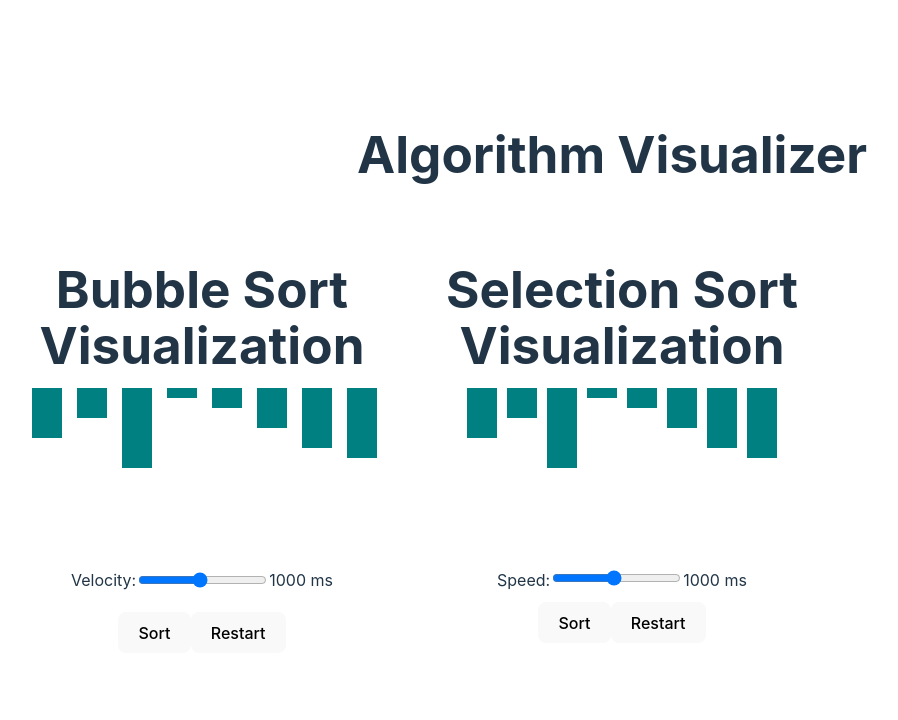
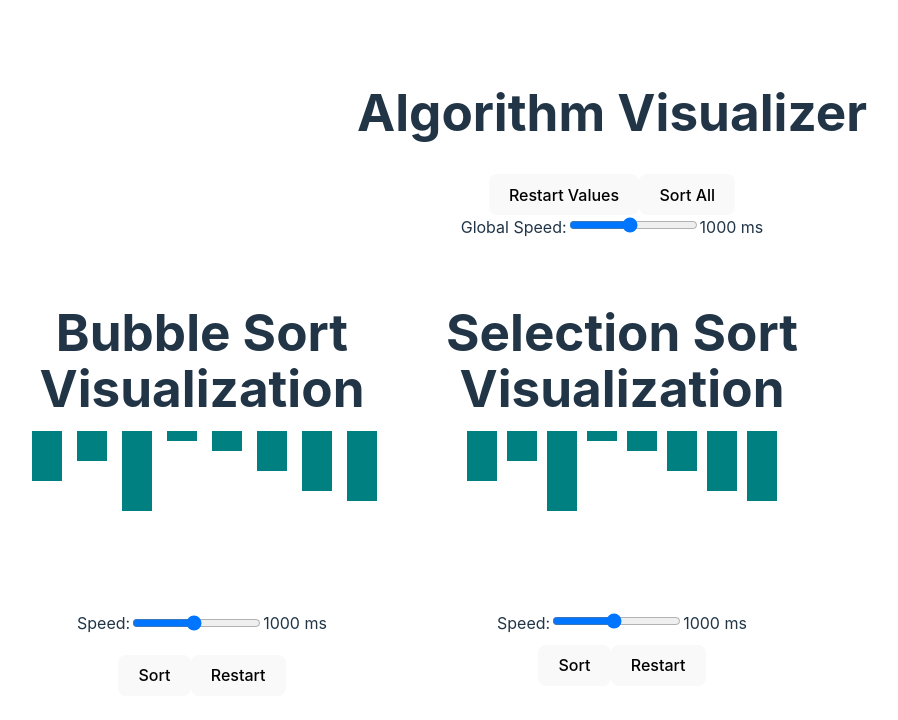
Before and after one commit to HectorMendezFernandez/Algorith-Visualizer-AlgoVis, a React (Vite) app in the folder algorithm-visualizer/: page / in a window 1280 px wide. Shown: the top 720 px of the page, without its empty margins (28-926 px from the left). Built offline with nearby package versions, Linux system fonts and the light colour scheme.

Commit message:
Add GlobalArray and GlobalSpeed

```diff
--- a/algorithm-visualizer/src/App.jsx
+++ b/algorithm-visualizer/src/App.jsx
@@ -2,12 +2,45 @@
 // import BubbleSort from './algorithms/BubbleSort'
 import BubbleSortVisualizer from './algorithms/BubbleSortVisualizer'
 import SelectionSortVisualizer from './algorithms/SelectionSortVisualizer'
+import { useState } from 'react'
 
 function App() {
+  const [globalArray, setGlobalArray] = useState([5, 3, 8, 1, 2, 4, 6, 7]);
+  const [globalSpeed, setGlobalSpeed] = useState(1000); //Initial speed in milliseconds
+
+  // Function to generate a new array
+  const generateArray = () => {
+    const newArray = Array.from({ length: 8 }, () => Math.floor(Math.random() * 10) + 1);
+    setGlobalArray(newArray);
+  };
+
+  // Function to sort all the algorithms simultaneously
+  const handleGlobalSort = () => {
+    // this will click all the sort buttons simultaneously
+    document.querySelectorAll(".sort-btn").forEach((button) => button.click());
+  }
+
 
   return (
     <div style={{ padding: "20px", textAlign: "center" }}>
       <h1>Algorithm Visualizer</h1>
+      {/* Controles globales */}
+      <div style={{ marginBottom: "20px" }}>
+        <button onClick={generateArray}>Restart Values</button>
+        <button onClick={handleGlobalSort}>Sort All</button>
+        <div>
+          <label htmlFor="globalSpeed">Global Speed:</label>
+          <input
+            type="range"
+            min="100"
+            max="2000"
+            value={globalSpeed}
+            onChange={(e) => setGlobalSpeed(Number(e.target.value))}
+          />
+          <span>{globalSpeed} ms</span>
+        </div>
+      </div>
+
       <div style={{
         display: "grid",
         gridTemplateColumns: "1fr 1fr 1fr", // Tres columnas
@@ -17,12 +50,12 @@ function App() {
       }}>
         {/* Bubble Sort Visualizer */}
         <div style={{ gridColumn: "1 / 2", gridRow: "1", borderRadius: "8px", padding: "5px" }}>
-          <BubbleSortVisualizer />
+          <BubbleSortVisualizer globalArray = {globalArray} globalSpeed={globalSpeed}/>
         </div>
 
         {/* Selection Sort Visualizer */}
         <div style={{ gridColumn: "2 / 3", gridRow: "1", borderRadius: "8px", padding: "5px" }}>
-          <SelectionSortVisualizer />
+          <SelectionSortVisualizer globalArray = {globalArray} globalSpeed={globalSpeed}/>
         </div>
       </div>
     </div>
--- a/algorithm-visualizer/src/algorithms/BubbleSortVisualizer.jsx
+++ b/algorithm-visualizer/src/algorithms/BubbleSortVisualizer.jsx
@@ -1,21 +1,29 @@
-import {useState} from "react";
+import {useState, useEffect} from "react";
 import { useSpring, animated } from "react-spring";
 
-const BubbleSortVisualizer = () => {
-    const [array, setArray] = useState([5, 3, 8, 1, 2, 4, 6, 7]);
-    const [speed, setSpeed] = useState(1000); // Velocidad inicial en milisegundos
+// eslint-disable-next-line react/prop-types
+const BubbleSortVisualizer = ({globalArray, globalSpeed}) => {
+    const [array, setArray] = useState(globalArray || [5, 3, 8, 1, 2, 4, 6, 7]);
+    const [speed, setSpeed] = useState(globalSpeed || 1000); //Initial speed in milliseconds
     const [isHovered, setIsHovered] = useState(false);
-    const [currentIndex, setCurrentIndex] = useState(null); // Estado para el índice actual evaluado
+    const [currentIndex, setCurrentIndex] = useState(null); // State for the current index being evaluated
+
+  // Update local array when globalArray changes
+  useEffect(() => {
+    setArray(globalArray);
+    setSpeed(globalSpeed); // Update speed as well, if needed
+  }, [globalArray, globalSpeed]);
+
      // Function to sort the array using Bubble Sort
      const handleSort = async () => {
       let sortedArray = [...array];
       for (let i = 0; i < sortedArray.length - 1; i++) {
         for (let j = 0; j < sortedArray.length - i - 1; j++) {
-          setCurrentIndex(j+1); // Actualiza el índice actual evaluado
+          setCurrentIndex(j+1); //Update the current index being evaluated
           if (sortedArray[j] > sortedArray[j + 1]) {
             [sortedArray[j], sortedArray[j + 1]] = [sortedArray[j + 1], sortedArray[j]];
             setArray([...sortedArray]);
-            await new Promise(resolve => setTimeout(resolve, speed)); // Pausa para animación
+            await new Promise(resolve => setTimeout(resolve, speed)); // Pause for animation
           }
         }
       }
@@ -72,7 +80,7 @@ const BubbleSortVisualizer = () => {
           </div>
           {/* input to show the range input */}
           <div style={{display: 'flex', justifyContent: 'center', marginBottom: '10px'}}>
-          <label htmlFor="velocity">Velocity:</label>
+          <label htmlFor="velocity">Speed:</label>
           <input
 
             type="range"
@@ -85,7 +93,7 @@ const BubbleSortVisualizer = () => {
           </div>
           <div style={{display: 'flex', justifyContent: 'center', margin: '10px'}}>
           {/* Button to sort the array */}
-          <button onClick={handleSort}>Sort</button>
+          <button onClick={handleSort} className="sort-btn">Sort</button>
           {/* Button to generate a new array */}
           <button onClick={generateArray}>Restart</button>
           </div>
--- a/algorithm-visualizer/src/algorithms/SelectionSortVisualizer.jsx
+++ b/algorithm-visualizer/src/algorithms/SelectionSortVisualizer.jsx
@@ -1,13 +1,20 @@
-import { useState } from "react";
+import { useState, useEffect } from "react";
 import { useSpring, animated } from "react-spring";
 
-
-const SelectionSortVisualizer = () => {
-    const [array, setArray] = useState([5, 3, 8, 1, 2, 4, 6, 7]);
-    const [speed, setSpeed] = useState(1000); //Initial speed in milliseconds
+// eslint-disable-next-line react/prop-types
+const SelectionSortVisualizer = ({globalArray, globalSpeed}) => {
+    const [array, setArray] = useState(globalArray || [5, 3, 8, 1, 2, 4, 6, 7]);
+    const [speed, setSpeed] = useState(globalSpeed || 1000); //Initial speed in milliseconds
     const [currentIndex, setCurrentIndex] = useState(null); // State for the current index being evaluated
     const [minIndex, setMinIndex] = useState(null); // State for the minimum index found
     const [isHovered, setIsHovered] = useState(false);
+
+    // Update local array when globalArray changes
+  useEffect(() => {
+    setArray(globalArray);
+    setSpeed(globalSpeed); // Update speed as well, if needed
+  }, [globalArray, globalSpeed]);
+
     // Function to sort the array using Selection Sort
     const handleSort = async () => {
         let sortedArray = [...array];
@@ -84,7 +91,7 @@ const SelectionSortVisualizer = () => {
           </div>
           <div style={{display: 'flex', justifyContent: 'center', margin: '10px'}}>
           {/* Button to sort the array */}
-          <button onClick={handleSort}>Sort</button>
+          <button onClick={handleSort} className="sort-btn">Sort</button>
           {/* Button to generate a new array */}
           <button onClick={generateArray}>Restart</button>
           </div>
```
